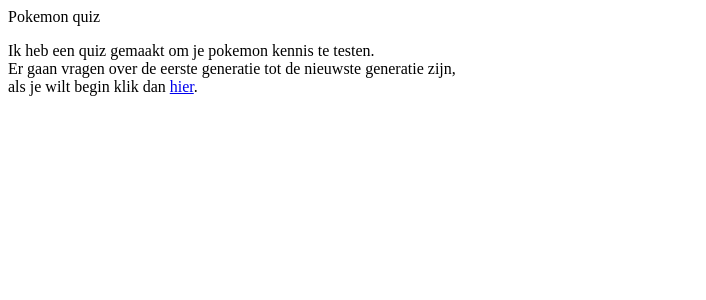
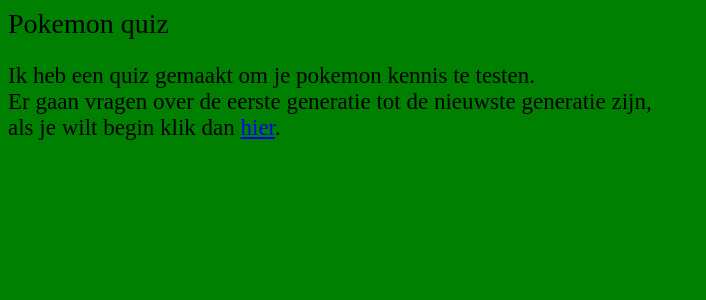
Before and after one commit to Rafaelorr/flask_quiz_website, a Flask app: page / in a window 1280 px wide. Shown: the top 300 px of the page, without its empty margins (0-706 px from the left). Run offline with Flask 3, Linux system fonts and the light colour scheme.

Commit message:
voeg css toe aan home.html

```diff
--- /dev/null
+++ b/static/home.css
@@ -0,0 +1,9 @@
+body{
+    background-color: green;
+}
+header{
+    font-size: 28px;
+}
+p{
+    font-size: 23px;
+}
--- a/templates/home.html
+++ b/templates/home.html
@@ -4,6 +4,7 @@
   <meta charset="UTF-8">
   <meta name="viewport" content="width=device-width, initial-scale=1.0">
   <title>Pokemon quiz</title>
+  <link rel="stylesheet" href="/static/home.css">
 </head>
 <body>
   <article>
```
